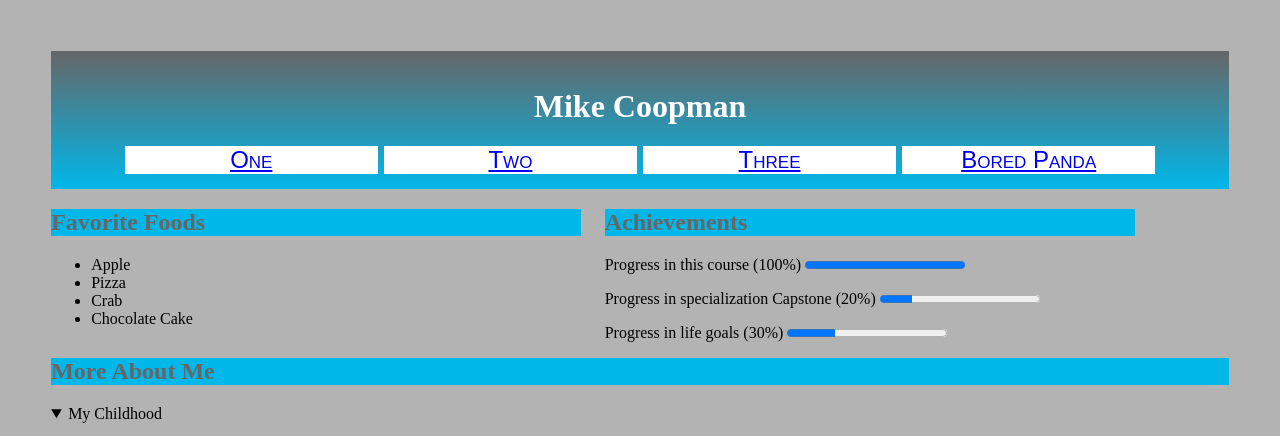
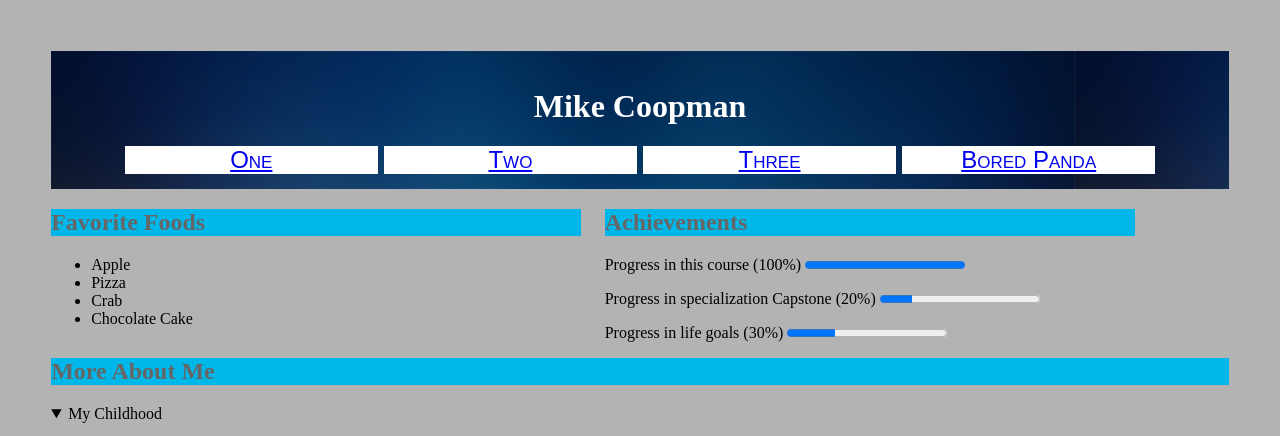
Before and after one commit to macoopman/learning_CSS_Coursera, a plain HTML site: page index.html in a window 1280 px wide. Shown: the top 436 px of the page. Drawn offline with Linux system fonts and the light colour scheme.

Commit message:
used an image as background in header

```diff
--- a/css/styles.css
+++ b/css/styles.css
@@ -11,11 +11,13 @@ header, footer {
 	background: -webkit-linear-gradient(#666666 0%, #00b7ea 100%);
 	background: -o-linear-gradient(#666666 0%, #00b7ea 100%);
 	background: linear-gradient(#666666 0%, #00b7ea 100%);
+
 }
 
 header {
 	text-align: center;
 	padding: 15px;
+	background: url("../images/background_image.png");
 }
 
 h1 {
```
Also changed, not shown: images/background_image.jpg (added), images/background_image.png (added).
